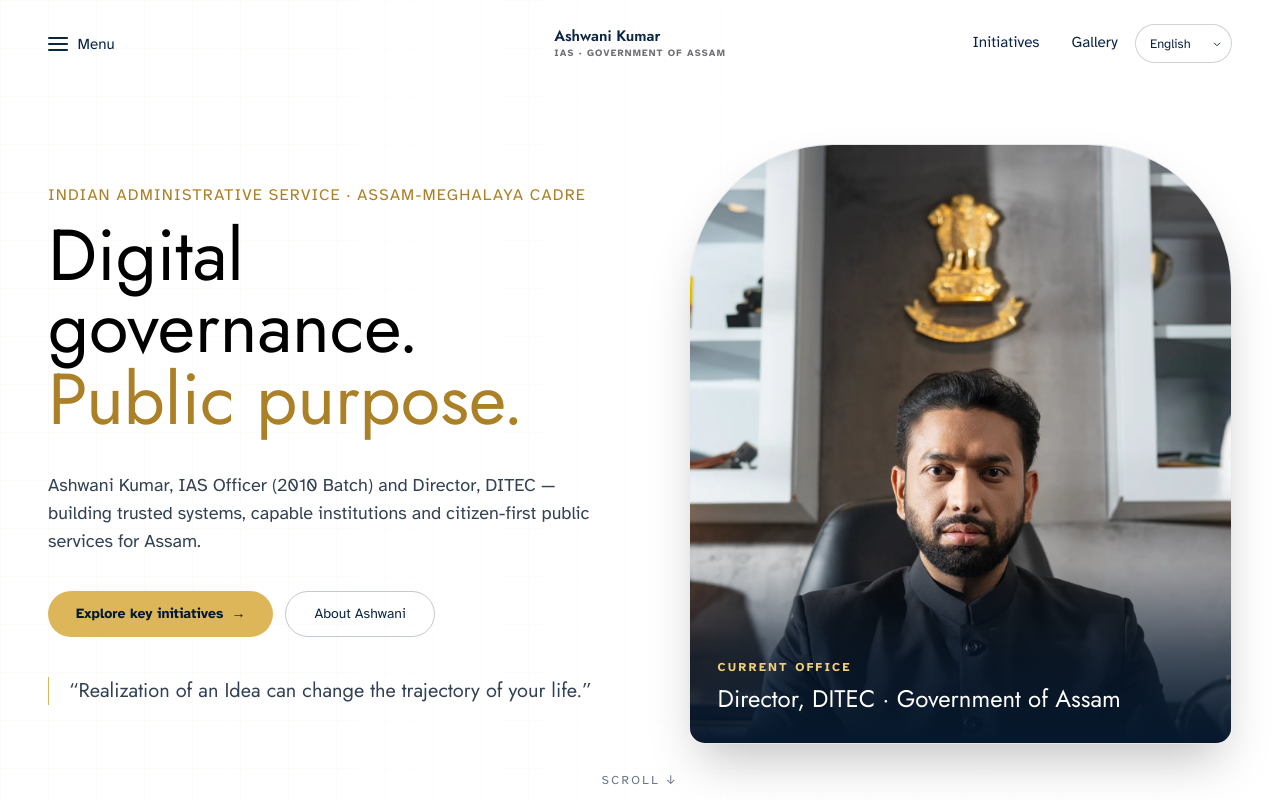
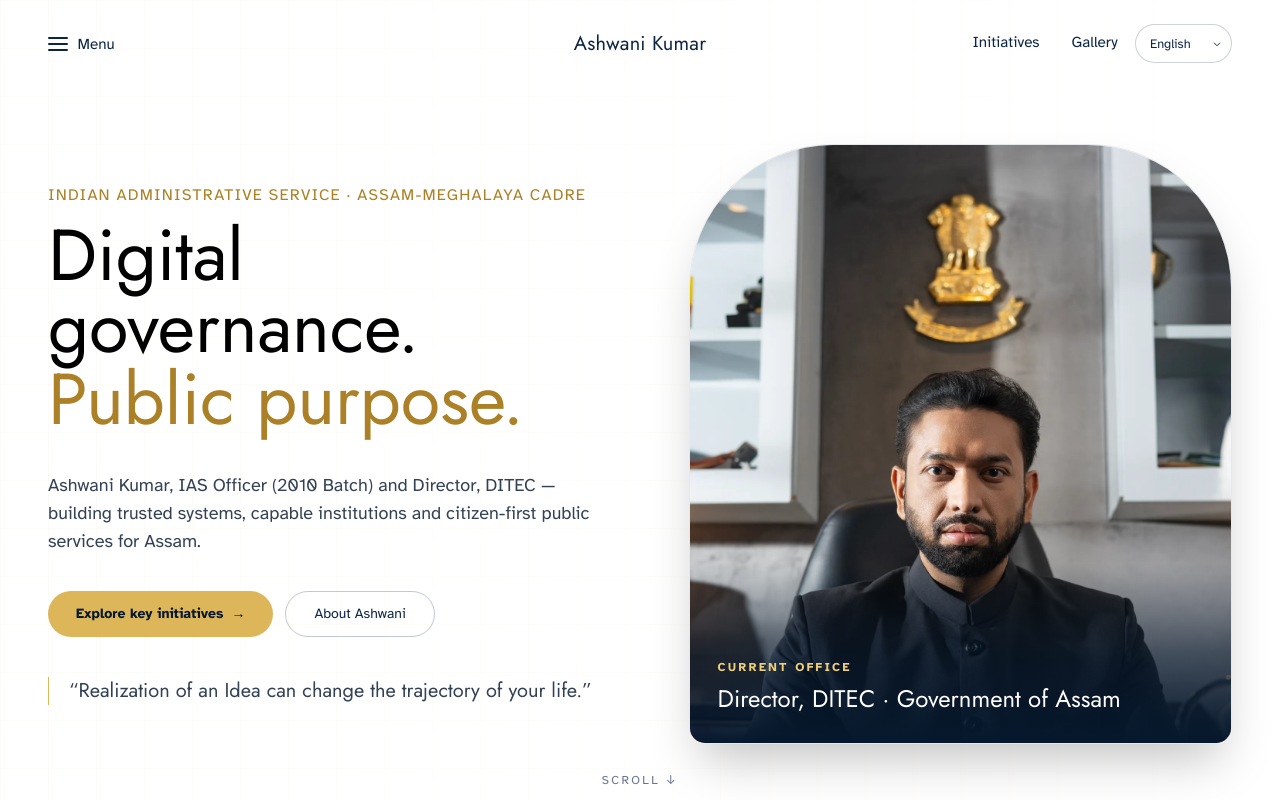
Before and after one commit to Ishaan18singh/ashwani-kumar-website, a Next.js app: page / in a window 1280 px wide. Shown: the top 800 px of the page. Built offline with nearby package versions, Linux system fonts and the light colour scheme.

Commit message:
Simplify header brand to name only, restyle it larger and lighter
Drop the "IAS · Government of Assam" subtitle line and give the
header name a bigger, slimmer, more editorial look (400 weight,
1.25rem, slight letter-spacing) instead of small and semi-bold.

```diff
--- a/app/globals.css
+++ b/app/globals.css
@@ -53,10 +53,10 @@
 .header-brand { grid-column: 2; justify-self: center; display: flex; align-items: center; gap: .6rem; text-decoration: none; min-width: 0; }
 .header-brand-avatar { display: grid; place-items: center; flex-shrink: 0; width: 34px; height: 34px; border-radius: 9999px; border: 1px solid rgb(var(--c-gold-400)); font-family: "Jost", -apple-system, BlinkMacSystemFont, "Helvetica Neue", Arial, sans-serif; font-weight: 700; font-size: .8rem; color: rgb(var(--c-gold-500)); }
 .header-brand-text { display: flex; flex-direction: column; line-height: 1.15; min-width: 0; }
-.header-brand-name { font-family: "Jost", -apple-system, BlinkMacSystemFont, "Helvetica Neue", Arial, sans-serif; font-weight: 600; font-size: .95rem; color: #0B2545; white-space: nowrap; }
+.header-brand-name { font-family: "Jost", -apple-system, BlinkMacSystemFont, "Helvetica Neue", Arial, sans-serif; font-weight: 400; font-size: 1.25rem; letter-spacing: .01em; color: #0B2545; white-space: nowrap; }
 html.dark .header-brand-name { color: #fff; }
 .header-brand-sub { margin-top: 2px; font-size: .6rem; font-weight: 700; text-transform: uppercase; letter-spacing: .12em; color: #6E6E73; white-space: nowrap; } html.dark .header-brand-sub { color: #94a3b8; }
-@media (max-width: 420px) { .header-brand-avatar { width: 30px; height: 30px; } .header-brand-name { font-size: .82rem; } .header-brand-sub { font-size: .55rem; } }
+@media (max-width: 420px) { .header-brand-avatar { width: 30px; height: 30px; } .header-brand-name { font-size: 1.05rem; } .header-brand-sub { font-size: .55rem; } }
 
 .header-right { grid-column: 3; justify-self: end; display: flex; align-items: center; gap: 1.1rem; }
 .header-links { display: none; align-items: center; gap: 2rem; }
--- a/components/Header.jsx
+++ b/components/Header.jsx
@@ -157,7 +157,6 @@
           <Link href="/" className="header-brand" aria-label="Ashwani Kumar home">
             <span className="header-brand-text">
               <strong className="header-brand-name">Ashwani Kumar</strong>
-              <small className="header-brand-sub">IAS · Government of Assam</small>
             </span>
           </Link>
           <div className="header-right">
```
